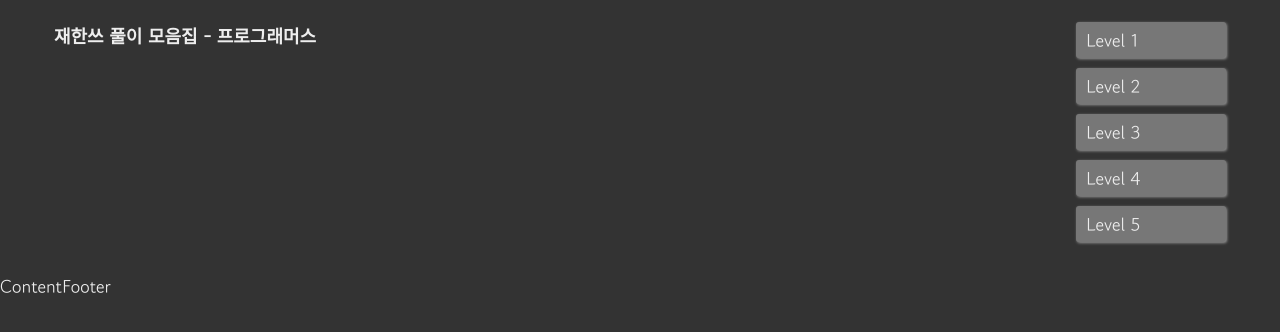
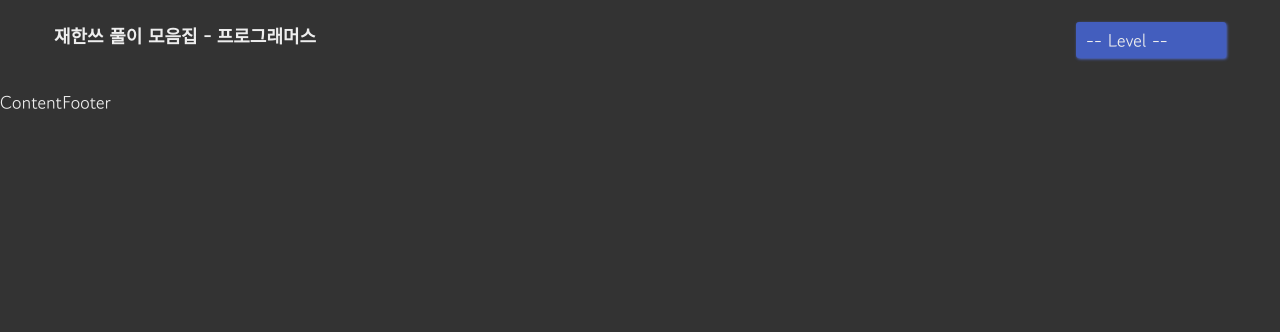
Before and after one commit to Wisesaturn/Solve-Problem-detail, a React (Create React App) app: page / in a window 1280 px wide. Shown: the top 332 px of the page. Built offline with nearby package versions, Linux system fonts and the light colour scheme.

Commit message:
Level DropDown Design (implement Click)

```diff
--- a/src/css/Level.scss
+++ b/src/css/Level.scss
@@ -41,6 +41,7 @@ li {
     &.Not_Choosed {
         background-color : var(--default);
         box-shadow : 1px 1px 3px var(--default-shadow);
+        display : none;
 
         &:hover {
             box-shadow: 1px 1px 3px var(--level-after);
--- a/src/js/Level.jsx
+++ b/src/js/Level.jsx
@@ -4,18 +4,45 @@ import '../css/Level.scss';
 const Level = () => {
 
     const Levels = ["Level 1", "Level 2", "Level 3", "Level 4", "Level 5"];
+    const [isShow, setIsShow] = useState("-- Level --");
     const [isActive, setIsActive] = useState(false);
+    const selectStyle = { display: `${isActive ? 'block' : 'none'}` } // check display
+    //set the variable
 
-    const onClick = () => setIsActive(!isActive);
+    const onClick = () => {
+        setIsActive(!isActive); // 함수가 다 끝나면 작동하는 듯..?
+        if (!isActive) { // Open Event
+
+        } else { // Close Event
+
+        }
+    }
+    // Dropdown
+
+    const onSelect = () => {
+        setIsShow( Levels[0] );
+        setIsActive(false);
+    }
+    // Select Level
 
     const levelList = Levels.map((d) =>
-        <li className={`${isActive ? 'Choosed' : 'Not_Choosed'}`} onclick={onClick}>
+        <li
+            className="Not_Choosed"
+            style={selectStyle}
+            onClick={onSelect}>
             {d}
         </li>
     );
+    // make List using map
 
     return (
         <div>
+            <li
+                id={`${isActive ? 'Choosed' : 'Not_Choosed'}`}
+                className="Choosed"
+                onClick={onClick}>
+                {isShow}
+            </li>
             {levelList}
         </div>
     );
```
